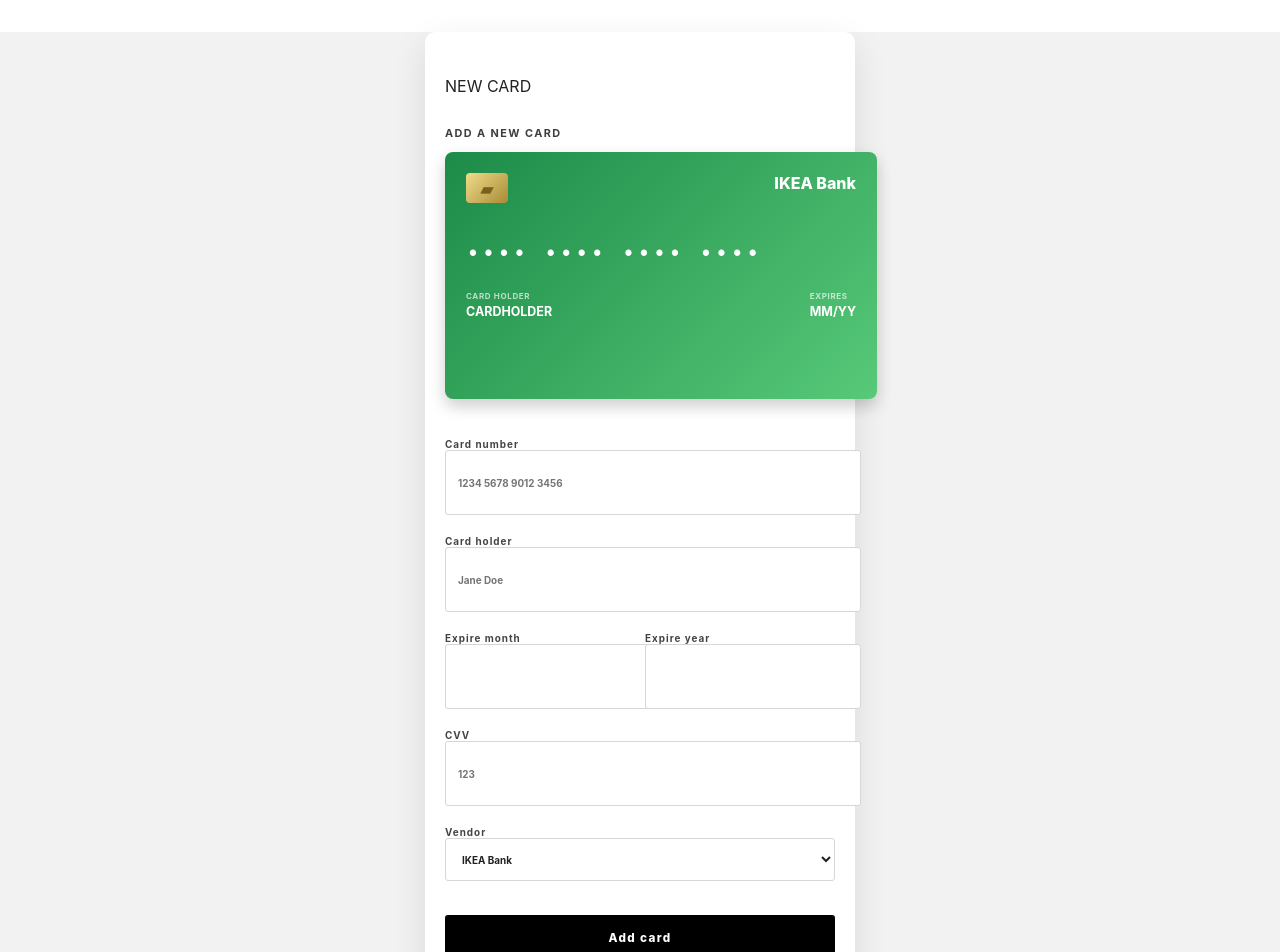
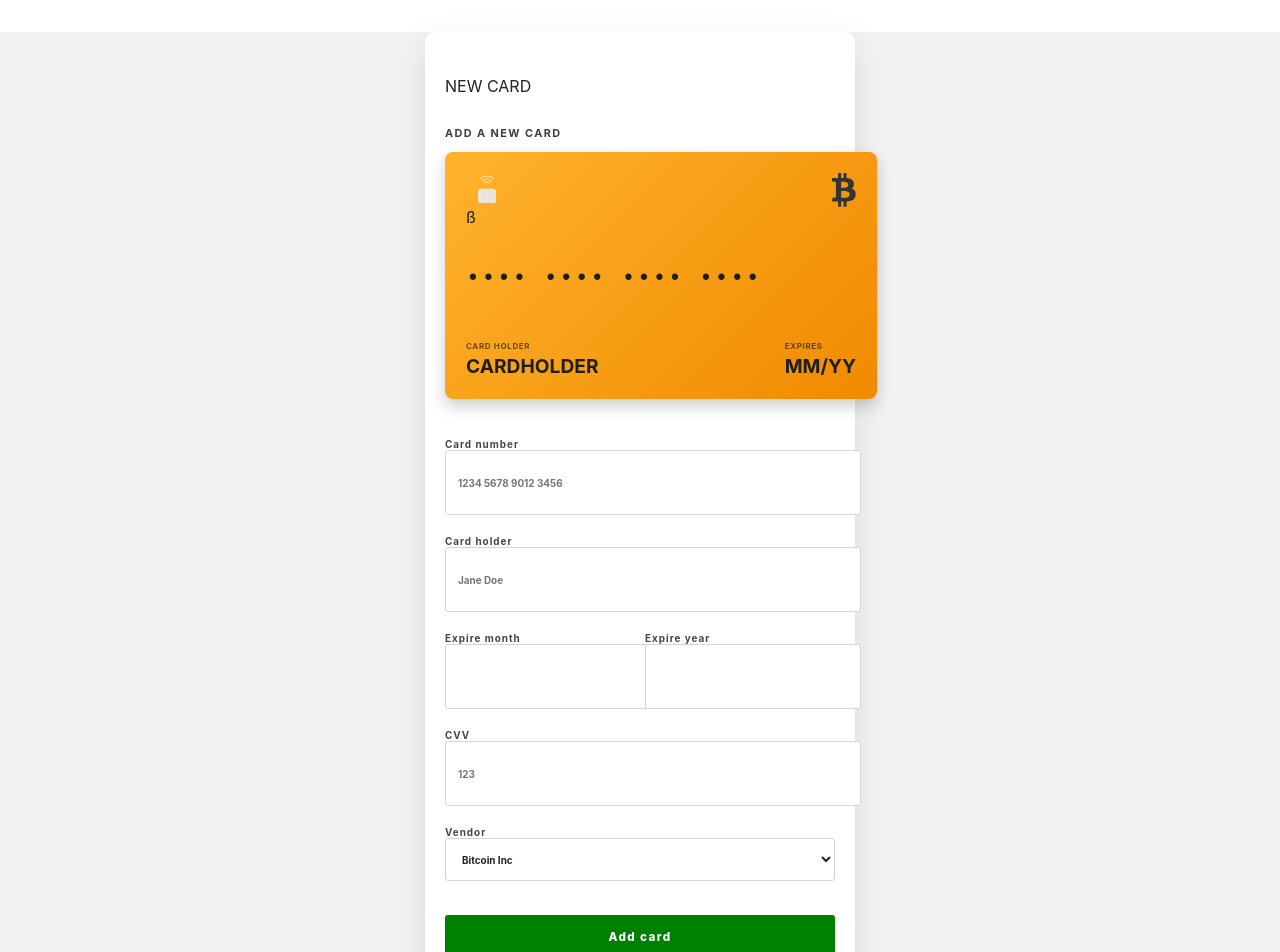
Before and after one commit to tonilingardsson/e-wallet-react, a React (Create React App) app: page /addcard in a window 1280 px wide. Shown: the top 952 px of the page. Built offline with nearby package versions, Linux system fonts and the light colour scheme.

Commit message:
fix: remove obsolete card chip and updated vendor options to include the right brands

```diff
--- a/src/App.css
+++ b/src/App.css
@@ -1,20 +1,20 @@
 :root {
   --page-width: 390px;
-  --ink: #222222;
-  --muted: #777777;
+  --ink: #222;
+  --muted: #777;
   --line: #d6d6d6;
   --canvas: #f2f2f2;
-  --surface: #ffffff;
-  --button: #000000;
+  --surface: #fff;
+  --button: #008000;
 }
 
 .App {
   min-height: 100vh;
+  background: var(--canvas);
   color: var(--ink);
-  background: var(--canvas);
 }
 
-/* Each route is presented as a centered mobile application screen. */
+/* Page layout */
 .wallet-page,
 .add-card-page {
   width: min(100%, var(--page-width));
@@ -24,153 +24,146 @@
   background: var(--surface);
 }
 
-.page-header {
-  margin-bottom: 28px;
-  text-align: center;
-}
-
-.page-header__subtitle {
-  margin: 0 0 3px;
-  color: var(--muted);
-  font-size: 0.68rem;
-  font-weight: 700;
-  letter-spacing: 0.22em;
-}
-
-h1 {
-  margin: 0;
-  font-size: 1.4rem;
-  font-weight: 800;
-  letter-spacing: 0.04em;
+.active-card-section,
+.saved-cards {
+  width: 100%;
 }
 
 h2 {
   margin: 30px 0 12px;
   color: #3e3e3e;
   font-size: 0.68rem;
-  font-weight: 700;
   letter-spacing: 0.13em;
 }
 
-/* Reusable payment card. */
+/* Card */
 .card {
+  display: flex;
+  flex-direction: column;
   min-height: 205px;
   padding: 21px;
   border-radius: 8px;
-  background: linear-gradient(135deg, #1b1b1b, #555555);
-  color: #ffffff;
+  color: #fff;
   box-shadow: 0 7px 16px rgb(0 0 0 / 20%);
 }
 
-.card__top-row,
-.card__bottom-row {
+.card__header,
+.card__footer {
   display: flex;
-  align-items: flex-start;
   justify-content: space-between;
-  gap: 10px;
+  gap: 12px;
+}
+
+.card__footer {
+  align-items: flex-end;
+  margin-top: auto;
+}
+
+.card__footer > div {
+  display: flex;
+  flex-direction: column;
+  gap: 3px;
 }
 
 .card__chip {
-  display: grid;
   width: 42px;
   height: 30px;
-  place-items: center;
-  border-radius: 4px;
-  background: linear-gradient(135deg, #f0dc8b, #a88b35);
-  color: #79611d;
-  font-size: 1.1rem;
+  object-fit: contain;
 }
 
-.card__vendor {
-  max-width: 150px;
-  font-size: 1rem;
-  font-weight: 800;
-  text-align: right;
+.card__vendor-logo {
+  width: 92px;
+  height: 34px;
+  object-fit: contain;
+  object-position: right center;
 }
 
 .card__number {
-  margin: 39px 0 23px;
+  margin: 39px 0 0;
   font-family: "Courier New", monospace;
   font-size: clamp(1.05rem, 5vw, 1.45rem);
   letter-spacing: 0.07em;
   white-space: nowrap;
 }
 
-.card__bottom-row {
-  align-items: end;
-}
-
-.card__bottom-row > div {
-  min-width: 0;
-}
-
-.card__bottom-row p {
-  margin: 4px 0 0;
-  font-size: 0.77rem;
-  font-weight: 700;
-  overflow: hidden;
-  text-overflow: ellipsis;
-  white-space: nowrap;
+.card__footer strong {
+  font-size: 1.2rem;
 }
 
 .card__label {
-  display: block;
-  color: rgb(255 255 255 / 67%);
-  font-size: 0.49rem;
+  color: rgb(255 255 255 / 68%);
+  font-size: 0.5rem;
   font-weight: 700;
-  letter-spacing: 0.07em;
+  letter-spacing: 0.08em;
 }
 
-/* Cards below "YOUR CARDS" are deliberately smaller and visibly clickable. */
+/* Vendor themes */
+.card--bitcoin-inc {
+  background: linear-gradient(135deg, #ffb32c, #f08a00);
+  color: #1e1e1e;
+}
+
+.card--blockchain-inc {
+  background: linear-gradient(135deg, #4d88f3, #2350b6);
+}
+
+.card--evil-corp {
+  background: linear-gradient(135deg, #e4e4e4, #a8a8a8);
+  color: #1e1e1e;
+}
+
+.card--ninja-bank {
+  background: linear-gradient(135deg, #1e1e1e, #555);
+}
+
+.card--bitcoin-inc .card__label,
+.card--evil-corp .card__label {
+  color: rgb(0 0 0 / 56%);
+}
+
+/* Saved-card list */
 .card-list {
   display: flex;
   flex-direction: column;
-  gap: 12px;
+  gap: 14px;
 }
 
-.card-list .card {
-  min-height: 145px;
-  padding: 16px;
+.wallet-card {
+  width: 100%;
+  padding: 0;
+  border: 0;
+  background: transparent;
   cursor: pointer;
-  transform-origin: center;
-  transition:
-    transform 160ms ease,
-    box-shadow 160ms ease;
+  text-align: left;
 }
 
-.card-list .card:hover {
-  box-shadow: 0 10px 20px rgb(0 0 0 / 24%);
-  transform: translateY(-3px);
+.wallet-card .card {
+  width: 100%;
+  min-height: 180px;
+  transition: transform 160ms ease, box-shadow 160ms ease;
 }
 
-.card-list .card:active {
-  transform: scale(0.985);
+.wallet-card:hover .card {
+  transform: translateY(-3px);
+  box-shadow: 0 12px 22px rgb(0 0 0 / 24%);
 }
 
-.card-list .card__number {
-  margin: 24px 0 15px;
-  font-size: 1rem;
+.wallet-card--active .card {
+  outline: 3px solid #111;
+  outline-offset: 3px;
 }
 
-.card-list .card__chip {
-  width: 34px;
-  height: 24px;
-}
-
-.card-list .card__vendor {
-  font-size: 0.8rem;
-}
-
-.card-list .card__bottom-row p {
-  font-size: 0.64rem;
-}
-
-/* Form layout on the add-card page. */
-.new-card-section > .card {
-  margin-bottom: 28px;
+/* Add-card form */
+.add-card-page > .card {
+  width: 100%;
+  margin-bottom: 26px;
+  position: relative;
+  z-index: 1;
 }
 
 .card-form {
+  position: relative;
+  z-index: 2;
   display: flex;
   flex-direction: column;
   gap: 7px;
@@ -178,7 +171,7 @@
 
 .card-form label {
   margin-top: 13px;
-  color: #444444;
+  color: #444;
   font-size: 0.62rem;
   font-weight: 700;
   letter-spacing: 0.1em;
@@ -192,38 +185,33 @@
   border: 1px solid var(--line);
   border-radius: 3px;
   outline: none;
-  background: #ffffff;
+  background: #fff;
   color: var(--ink);
   font: inherit;
 }
 
 .card-form input:focus,
 .card-form select:focus {
-  border-color: #222222;
+  border-color: #222;
   box-shadow: 0 0 0 2px rgb(0 0 0 / 10%);
 }
 
 .card-form__row {
   display: grid;
-  grid-template-columns: 1fr 1fr 1fr;
-  gap: 8px;
+  grid-template-columns: 1fr 1fr;
+  gap: 10px;
 }
 
-.card-form__row > div {
-  display: flex;
-  flex-direction: column;
-}
-
-.primary-button,
-.secondary-button {
+/* Buttons */
+.primary-button {
   display: block;
   width: 100%;
   margin-top: 27px;
   padding: 15px;
-  border: 1px solid transparent;
+  border: 0;
   border-radius: 3px;
   background: var(--button);
-  color: #ffffff;
+  color: #fff;
   cursor: pointer;
   font: inherit;
   font-size: 0.73rem;
@@ -231,175 +219,14 @@
   letter-spacing: 0.12em;
   text-align: center;
   text-decoration: none;
-  transition:
-    background 150ms ease,
-    transform 150ms ease;
 }
 
 .primary-button:hover {
-  background: #333333;
+  background: #006d00;
 }
 
-.primary-button:active,
-.secondary-button:active {
+.primary-button:active {
   transform: scale(0.985);
-}
-
-.secondary-button {
-  margin-top: 14px;
-  border-color: #cfcfcf;
-  background: #ffffff;
-  color: #222222;
-}
-
-.secondary-button:hover {
-  background: #f3f3f3;
-}
-
-.card-list {
-  display: flex;
-  flex-direction: column;
-  gap: 16px;
-  width: 100%;
-}
-
-.card-list .card {
-  width: 100%;
-  margin: 0;
-}
-
-/* Keep the link/button below the list instead of beside a card. */
-.wallet-page > a,
-.wallet-page .primary-button {
-  width: 100%;
-  margin-top: 28px;
-}
-
-/* Layout classes used by the current JSX files. */
-.add-card-page {
-  width: min(100%, var(--page-width));
-  min-height: 100vh;
-  margin: 0 auto;
-  padding: 28px 20px 36px;
-  background: var(--surface);
-}
-
-.saved-cards,
-.active-card-section {
-  width: 100%;
-}
-
-.card-list {
-  display: flex;
-  flex-direction: column;
-  gap: 14px;
-  width: 100%;
-}
-
-/* The button is only a clickable wrapper around a saved card. */
-.wallet-card {
-  width: 100%;
-  padding: 0;
-  border: 0;
-  background: transparent;
-  cursor: pointer;
-  text-align: left;
-}
-
-.wallet-card .card {
-  width: 100%;
-  margin: 0;
-  transition:
-    transform 160ms ease,
-    box-shadow 160ms ease;
-}
-
-.wallet-card:hover .card {
-  transform: translateY(-3px);
-  box-shadow: 0 12px 22px rgb(0 0 0 / 24%);
-}
-
-.wallet-card--active .card {
-  outline: 3px solid #111111;
-  outline-offset: 3px;
-}
-
-/* These names match Card.jsx: card__header and card__footer. */
-.card__header,
-.card__footer {
-  display: flex;
-  align-items: flex-start;
-  justify-content: space-between;
-  gap: 12px;
-}
-
-.card__footer {
-  align-items: flex-end;
-}
-
-.card__footer > div {
-  display: flex;
-  flex-direction: column;
-  gap: 3px;
-}
-
-.card__footer strong {
-  font-size: 0.78rem;
-}
-
-.card__label {
-  color: rgb(255 255 255 / 68%);
-  font-size: 0.5rem;
-  font-weight: 700;
-  letter-spacing: 0.08em;
-}
-
-/* Default card color plus one color per select option. */
-.card--ikea-bank {
-  background: linear-gradient(135deg, #1c8b49, #57c978);
-}
-
-.card--nordea {
-  background: linear-gradient(135deg, #512285, #9b56c7);
-}
-
-.card--swedbank {
-  background: linear-gradient(135deg, #e1a100, #f6cb48);
-  color: #1e1e1e;
-}
-
-.card--swedbank .card__label {
-  color: rgb(0 0 0 / 56%);
-}
-
-/* A card preview should have spacing above the form. */
-.add-card-page > .card {
-  width: 100%;
-  margin-bottom: 26px;
-}
-
-/* This matches the renamed form row in CardForm.jsx. */
-.card-form__row {
-  display: grid;
-  grid-template-columns: 1fr 1fr;
-  gap: 10px;
-}
-
-/* Your link uses add-btn in the older JSX.
-   This keeps it styled even before every class is cleaned up. */
-.add-btn {
-  display: block;
-  width: 100%;
-  margin-top: 28px;
-  padding: 15px;
-  border-radius: 3px;
-  background: #111111;
-  color: #ffffff;
-  font-size: 0.73rem;
-  font-weight: 800;
-  letter-spacing: 0.12em;
-  text-align: center;
-  text-decoration: none;
 }
 
 @media (min-width: 600px) {
--- a/src/components/Card.jsx
+++ b/src/components/Card.jsx
@@ -1,9 +1,24 @@
+import chipDark from '../assets/chip-dark.svg';
+import chipLight from '../assets/chip-light.svg';
+import vendorBitcoin from '../assets/vendor-bitcoin.svg';
+import vendorBlockchain from '../assets/vendor-blockchain.svg';
+import vendorEvil from '../assets/vendor-evil.svg';
+import vendorNinja from '../assets/vendor-ninja.svg';
+
+const vendorLogos = {
+  'Bitcoin Inc': vendorBitcoin,
+  'Blockchain Inc': vendorBlockchain,
+  'Evil Corp': vendorEvil,
+  'Ninja Bank': vendorNinja,
+};
+
 export default function Card({ cardData = {} }) {
   const number = cardData.cardNumber || '•••• •••• •••• ••••';
   const holder = cardData.cardHolder || 'CARDHOLDER';
   const month = cardData.expireMonth || 'MM';
   const year = cardData.expireYear || 'YY';
-  const vendor = cardData.vendor || 'IKEA Bank';
+  const vendor = cardData.vendor || 'Bitcoin Inc';
+
 
   // Turns "IKEA Bank" into "ikea-bank".
   // That lets CSS give each card vendor its own color.
@@ -15,13 +30,19 @@
         cardData.isActive ? 'card--active' : ''
       }`}
     >
-      <div className="card__header">
-        <span className="card__chip" aria-hidden="true">
-          ▰
-        </span>
+     <div className="card__header">
+  <img
+    className="card__chip"
+    src={vendor === 'Evil Corp' ? chipDark : chipLight}
+    alt=""
+  />
 
-        <span className="card__vendor">{vendor}</span>
-      </div>
+  <img
+    className="card__vendor-logo"
+    src={vendorLogos[vendor]}
+    alt={vendor}
+  />
+</div>ß
 
       <p className="card__number">{number}</p>
 
--- a/src/components/CardForm.jsx
+++ b/src/components/CardForm.jsx
@@ -68,9 +68,10 @@
       <label>
         Vendor
         <select name="vendor" value={formData.vendor} onChange={onChange}>
-          <option value="IKEA Bank">IKEA Bank</option>
-          <option value="Nordea">Nordea</option>
-          <option value="Swedbank">Swedbank</option>
+          <option value="Bitcoin Inc">Bitcoin Inc</option>
+          <option value="Blockchain Inc">Blockchain Inc</option>
+          <option value="Evil Corp">Evil Corp</option>
+          <option value="Ninja Bank">Ninja Bank</option>
         </select>
       </label>
 
--- a/src/views/AddCard.jsx
+++ b/src/views/AddCard.jsx
@@ -16,7 +16,7 @@
     expireMonth: '',
     expireYear: '',
     cvv: '',
-    vendor: 'IKEA Bank',
+    vendor: 'Bitcoin Inc',
   });
 
   const handleChange = (event) => {
```
Also changed, not shown: 1 other file (tests, documents, lock files or other folders).
